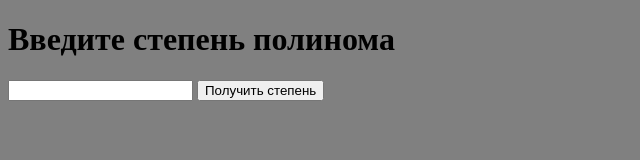
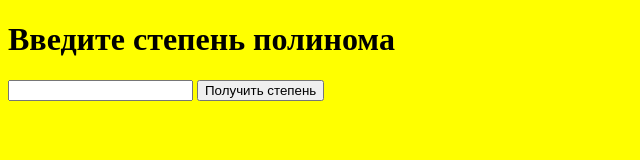
Before and after one commit to anton91375/course, a plain HTML site: page index.html in a window 1280 px wide. Shown: the whole page, without its empty margins (0-640 px from the left). Drawn offline with Linux system fonts and the light colour scheme.

Commit message:
color - yellow

```diff
--- a/index.html
+++ b/index.html
@@ -12,7 +12,7 @@
 
 	</style>
 </head>
-<body style="background-color:gray">
+<body style="background-color:yellow">
 
 	<div class="container">
 		<h1>Введите степень полинома</h1>
```
